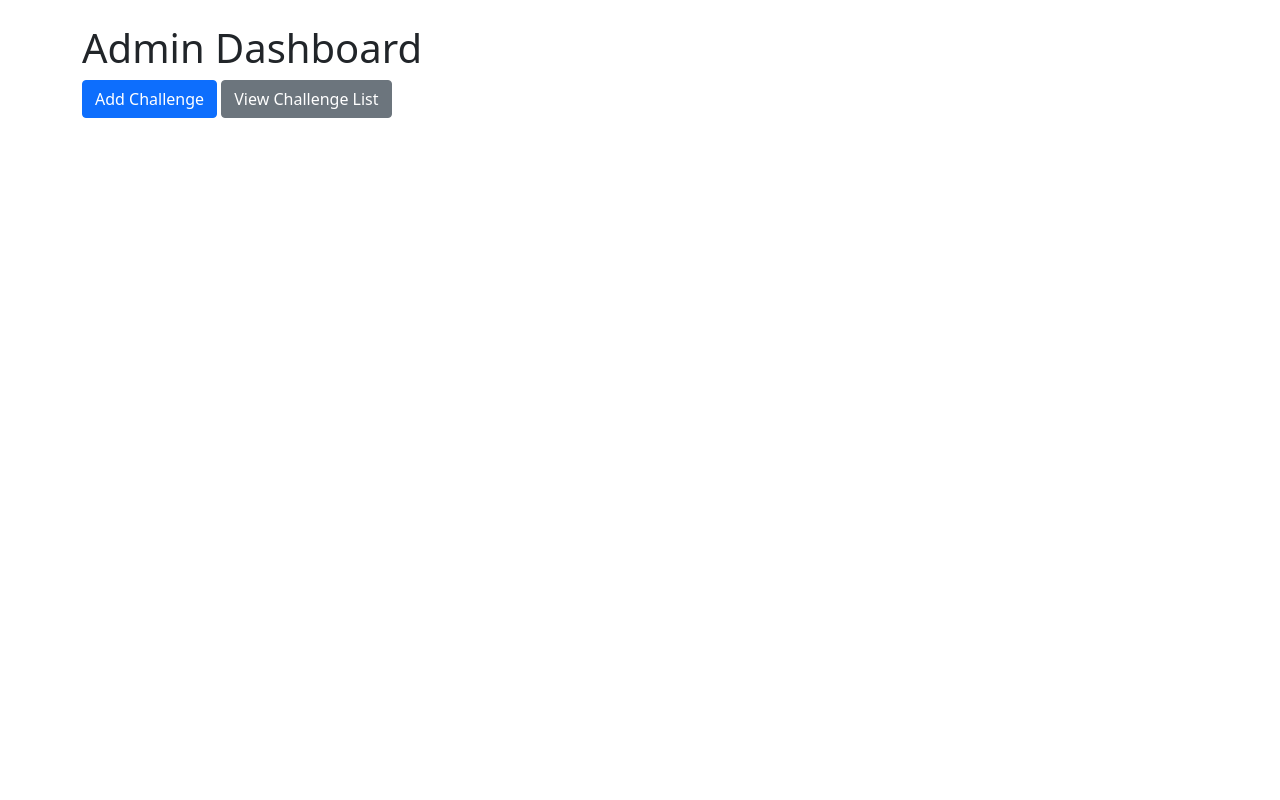
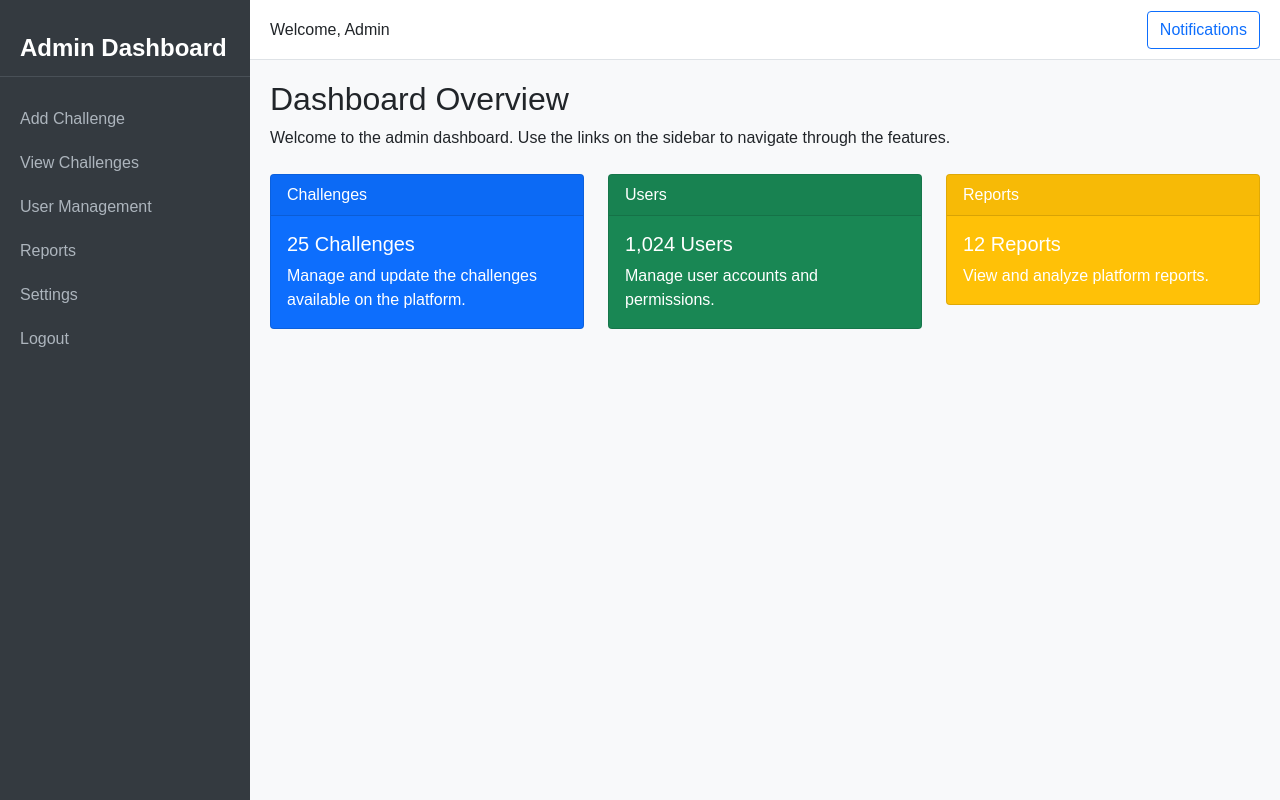
Before and after one commit to jayasurya88/Code-Challenge-Platform, a Django app: a page that uses code_challenge_platform/templates/admin_dashboard.html in a window 1280 px wide. Run offline with Django 5.2, Linux system fonts and the light colour scheme.

Commit message:
updated UI of admin _page

```diff
--- a/code_challenge_platform/templates/admin_dashboard.html
+++ b/code_challenge_platform/templates/admin_dashboard.html
@@ -5,16 +5,112 @@
     <meta name="viewport" content="width=device-width, initial-scale=1.0">
     <title>Admin Dashboard</title>
     <link href="https://cdn.jsdelivr.net/npm/bootstrap@5.0.2/dist/css/bootstrap.min.css" rel="stylesheet" crossorigin="anonymous">
+    <style>
+        body {
+            font-family: 'Arial', sans-serif;
+            background-color: #f8f9fa;
+        }
+        .sidebar {
+            height: 100vh;
+            width: 250px;
+            background-color: #343a40;
+            position: fixed;
+            top: 0;
+            left: 0;
+            color: #fff;
+            display: flex;
+            flex-direction: column;
+            padding-top: 20px;
+        }
+        .sidebar a {
+            text-decoration: none;
+            color: #adb5bd;
+            padding: 10px 20px;
+            display: block;
+            transition: background-color 0.2s, color 0.2s;
+        }
+        .sidebar a:hover {
+            background-color: #495057;
+            color: #fff;
+        }
+        .topbar {
+            height: 60px;
+            background-color: #ffffff;
+            border-bottom: 1px solid #dee2e6;
+            margin-left: 250px;
+            padding: 10px 20px;
+            display: flex;
+            align-items: center;
+            justify-content: space-between;
+        }
+        .content {
+            margin-left: 250px;
+            padding: 20px;
+        }
+        .sidebar .brand {
+            font-size: 1.5rem;
+            font-weight: bold;
+            color: #fff;
+            padding: 10px 20px;
+            border-bottom: 1px solid #495057;
+            margin-bottom: 20px;
+        }
+    </style>
 </head>
 <body>
-    <div class="container mt-4">
-        <h1>Admin Dashboard</h1>
-        <a href="{% url 'add_challenge' %}" class="btn btn-primary mb-2">Add Challenge</a>
-        <a href="{% url 'admin_challenge_list' %}" class="btn btn-secondary mb-2">View Challenge List</a>
-        <!-- Add more admin features as needed -->
+    <!-- Sidebar -->
+    <div class="sidebar">
+        <div class="brand">Admin Dashboard</div>
+        <a href="{% url 'add_challenge' %}">Add Challenge</a>
+        <a href="{% url 'admin_challenge_list' %}">View Challenges</a>
+        <a href="">User Management</a>
+        <a href="">Reports</a>
+        <a href="">Settings</a>
+        <a href="{% url 'logout_view' %}">Logout</a>
     </div>
 
-    <script src="https://code.jquery.com/jquery-3.5.1.slim.min.js" crossorigin="anonymous"></script>
+    <!-- Topbar -->
+    <div class="topbar">
+        <div>Welcome, Admin</div>
+        <button class="btn btn-outline-primary">Notifications</button>
+    </div>
+
+    <!-- Main Content -->
+    <div class="content">
+        <h2>Dashboard Overview</h2>
+        <p>Welcome to the admin dashboard. Use the links on the sidebar to navigate through the features.</p>
+        <!-- Add additional dashboard content as needed -->
+        <div class="row mt-4">
+            <div class="col-md-4">
+                <div class="card text-white bg-primary mb-3">
+                    <div class="card-header">Challenges</div>
+                    <div class="card-body">
+                        <h5 class="card-title">25 Challenges</h5>
+                        <p class="card-text">Manage and update the challenges available on the platform.</p>
+                    </div>
+                </div>
+            </div>
+            <div class="col-md-4">
+                <div class="card text-white bg-success mb-3">
+                    <div class="card-header">Users</div>
+                    <div class="card-body">
+                        <h5 class="card-title">1,024 Users</h5>
+                        <p class="card-text">Manage user accounts and permissions.</p>
+                    </div>
+                </div>
+            </div>
+            <div class="col-md-4">
+                <div class="card text-white bg-warning mb-3">
+                    <div class="card-header">Reports</div>
+                    <div class="card-body">
+                        <h5 class="card-title">12 Reports</h5>
+                        <p class="card-text">View and analyze platform reports.</p>
+                    </div>
+                </div>
+            </div>
+        </div>
+    </div>
+
     <script src="https://cdn.jsdelivr.net/npm/@popperjs/core@2.9.2/dist/umd/popper.min.js" crossorigin="anonymous"></script>
     <script src="https://cdn.jsdelivr.net/npm/bootstrap@5.0.2/dist/js/bootstrap.min.js" crossorigin="anonymous"></script>
 </body>
--- a/code_challenge_platform/templates/challenge_list.html
+++ b/code_challenge_platform/templates/challenge_list.html
@@ -9,7 +9,9 @@
 <body>
     <div class="container">
         <h1 class="mt-5">Challenge List</h1>
+        {% if user.is_superuser %}
         <a href="{% url 'add_challenge' %}" class="btn btn-success mb-3">Add New Challenge</a>
+    {% endif %}
         <table class="table table-striped">
             <thead>
                 <tr>
```
